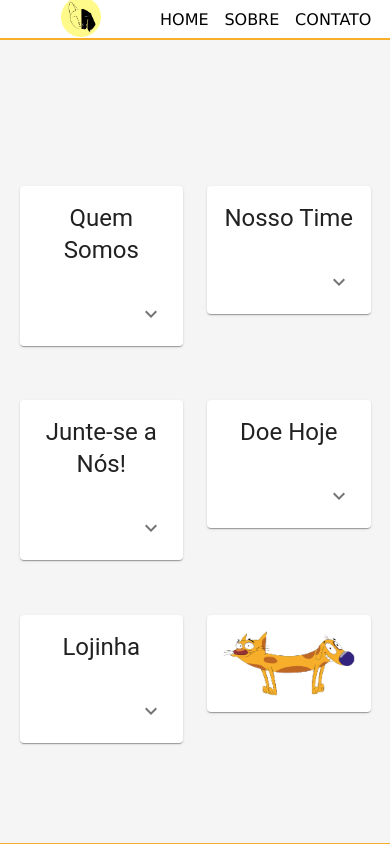
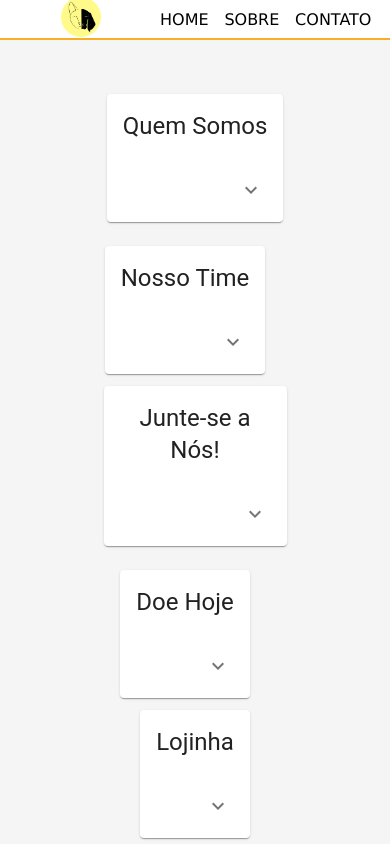
Before and after one commit to athenasaran/PI-GRUPO4, a React (Create React App) app in the folder catdog/: page /sobre in a window 390 px wide. Shown: the top 844 px of the page. Built offline with nearby package versions, Linux system fonts and the light colour scheme.

Commit message:
responsividade na pag Sobre

```diff
--- a/catdog/src/components/MyCard/MyCard.css
+++ b/catdog/src/components/MyCard/MyCard.css
@@ -1,5 +1,4 @@
-.e-txt-card {
-    min-height: 15vh;
+/* .e-txt-card {
     margin-left: 5vw;
     margin-top: 5vh;
 }
@@ -8,3 +7,16 @@
     margin-right: 5vw;
     margin-top: 5vh;
 }
+
+@media(max-width: 400px) {
+
+    .e-txt-card {
+        margin-left: 5vw;
+        margin-top: 5vh;
+    }
+
+    .d-txt-card {
+        margin-right: 5vw;
+        margin-top: 5vh;
+    }
+} */
--- a/catdog/src/pages/Sobre/Sobre.css
+++ b/catdog/src/pages/Sobre/Sobre.css
@@ -15,3 +15,27 @@
     margin-right: 5vw;
     margin-top: 5vh;
 }
+
+@media(max-width: 400px) {
+
+    .sobre {
+        margin: 50px 0;
+    }
+
+    .grid-group {
+        display: flex;
+        flex-direction: column;
+        align-items: center;
+    }
+
+    .e-txt-card {
+        margin-left: 0;
+        margin-top: 0;
+    }
+
+    .d-txt-card {
+        margin-right: 20px;
+        margin-top: 0;
+    }
+
+}
--- a/catdog/src/pages/Sobre/Sobre.jsx
+++ b/catdog/src/pages/Sobre/Sobre.jsx
@@ -22,41 +22,41 @@ const Sobre = () => {
 
             <Header />
             <div className="sobre">
-                <Grid container spacing={3}>
-                    <Grid item xs={6}>
+                <Grid className="grid-group" container spacing={3}>
+                    <Grid item xs={6} sm>
                         <MyCard classe="e-txt-card" title="Quem Somos">
                             <p>Bem-vindo(a) ao <em>Cat & Dog</em>! Somos um site criado por amantes dos  bichinhos peludos mais fofos e populares do mundo.</p>
                             <p>A ideia para este site surgiu da necessidade de escolher um bom tema para o projeto final em um curso de programação. Tínhamos várias opções na mesa, mas nem todos concordávamos. Pesquisamos mais um pouco e chegamos em... cães e gatos!! Vai dizer que você nunca terminou aquela pesquisa séria pro trabalho da faculdade olhando fotos e vídeos de bichinhos às 2h da manhã?! Quem nunca passou por isso que atire a primeira pedra!</p>
                             <p>Nosso intuito é compartilhar conhecimento (e fotos) sobre os <em>pets</em> e tentar acabar com a discussão sobre qual bichinho é melhor.</p>
                         </MyCard>
                     </Grid>
-                    <Grid item xs={6}>
+                    <Grid item xs={6} sm>
                         <MyCard classe="d-txt-card" title="Nosso Time">
                             <p>Atualmente, somos formados por um time de desenvolvedores <em>web</em> que compartilham a paixão e o entusiasmo por animais.</p>
                         </MyCard>
                     </Grid>
                 </Grid>
 
-                <Grid container spacing={3}>
-                    <Grid item xs={6}>
+                <Grid className="grid-group" container spacing={3}>
+                    <Grid item xs={6} sm>
                         <MyCard classe="e-txt-card" title="Junte-se a Nós!">
                             <p>Queremos nos expandir e construir uma comunidade online de pessoas interessadas em <em>pets</em>, facilitando a interação entre elas e a troca de conhecimento. Você é entusiasta de cães e/ou gatos? Já trabalhou com isso? Sabe desenvolver aplicações? Tem alguma ideia incrível e quer se juntar ao time? Escreva-nos e nos conte mais. Ficaremos felizes com o seu interesse de se juntar ao time!</p>
                         </MyCard>
                     </Grid>
-                    <Grid item xs={6}>
+                    <Grid item xs={6} sm>
                         <MyCard classe="d-txt-card" title="Doe Hoje">
                             <p>Quer ajudar animais de rua, mas não sabe como? Nós arrecadamos doações e ajudamos organizações sem fins lucrativos parceiras que já fazem essa boa ação!</p>
                         </MyCard>
                     </Grid>
                 </Grid>
 
-                <Grid container spacing={3}>
-                    <Grid item xs={6}>
+                <Grid className="grid-group" container spacing={3}>
+                    <Grid item xs={6} sm>
                         <MyCard classe="e-txt-card" title="Lojinha">
                             <p>Em breve lançaremos uma lojinha com produtos legais! Aguardem!</p>
                         </MyCard>
                     </Grid>
-                    <Grid item xs={6}>
+                    <Grid item xs={6} sm>
                         <Card className="d-txt-card">
                             <CardActionArea>
                                 <CardContent>
```
